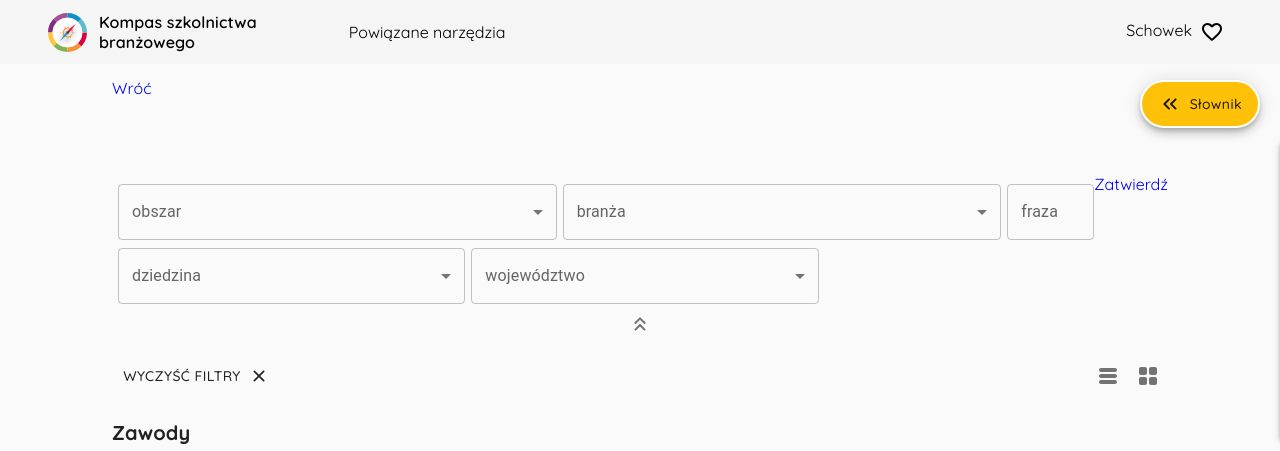
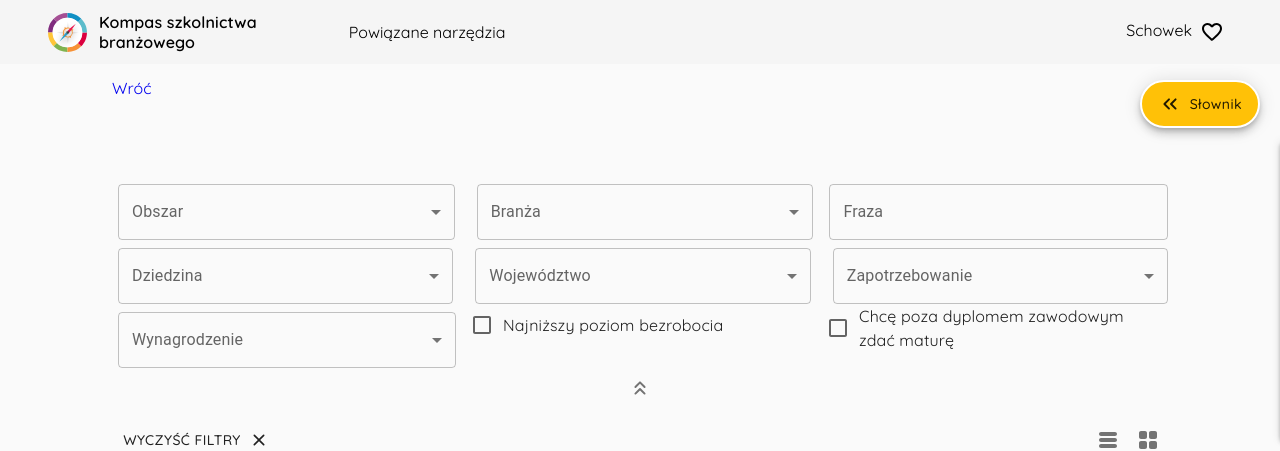
Before and after one commit to gosia-barlik/szkolnictwo_2.0, a React (Vite) app: page /search_results in a window 1280 px wide. Both pictures are taken after a click on the button 640 px from the left and 260 px from the top of the page. Shown: the top 451 px of the page. Built offline with nearby package versions, Linux system fonts and the light colour scheme.

Commit message:
search results as a page wip - code refactor

```diff
--- a/src/App.jsx
+++ b/src/App.jsx
@@ -11,7 +11,7 @@ import {
   Favorites,
   Dictionary
 } from './pages';
-import SearchResults from './components/SearchResults';
+import SearchResults from './pages/SearchResults';
 
 import {loader as singleQualificationLoader} from './pages/Qualification'
 
--- /dev/null
+++ b/src/assets/wrappers/SearchResults.js
@@ -0,0 +1,121 @@
+import styled from "styled-components";
+const Wrapper = styled.div`
+  .qualifications-list {
+    margin-top: 80px;
+    scroll-margin-top: 160px;
+  }
+  .qualifications-list .filters.container {
+    display: flex;
+    flex-direction: column;
+  }
+  .qualifications-list .controls.container {
+    display: flex;
+    flex-direction: row;
+    justify-content: space-between;
+    align-items: center;
+  }
+
+  .qualifications-list .main.autocomplete,
+  .qualifications-list .select {
+    width: 100%;
+    display: flex;
+    justify-content: center;
+    align-items: top;
+    padding-left: 6px;
+    padding-top: 8px;
+  }
+
+  .qualifications-list .qualification-card a h5 {
+    font-family: "Quicksand";
+    font-size: 16px;
+    font-weight: 600;
+  }
+  .qualifications-list .qualification-card a h6 {
+    font-family: "Quicksand";
+    margin-right: 12px;
+    margin-top: 4px;
+    font-size: 14px;
+  }
+
+  .qualifications-list img {
+    background-size: contain;
+    background-repeat: no-repeat;
+    border-radius: 8px;
+    padding: 4px;
+    width: 151px;
+  }
+
+  .qualifications-list a.link {
+    display: flex;
+    justify-content: space-between;
+    align-items: center;
+    text-decoration: none;
+    color: black;
+    width: 100%;
+  }
+
+  .qualifications-list .icons-container {
+    display: flex;
+    flex-direction: row;
+    justify-content: center;
+    align-items: center;
+    margin-right: 18px;
+  }
+
+  .qualifications-list .details-container {
+    display: flex;
+    flex-direction: row;
+    justify-content: flex-start;
+    margin-right: 18px;
+  }
+  //Grid
+  .qualifications-list .grid {
+    display: flex;
+    flex-wrap: wrap;
+    flex-direction: row;
+    margin-top: 12px;
+    width: 100%;
+  }
+
+  .qualifications-list .grid .qualification-card.grid-element {
+    position: relative;
+    display: flex;
+    flex-direction: column;
+    margin: 12px;
+    width: 240px;
+  }
+
+  .qualifications-list .grid .qualification-card.grid-element img {
+    display: flex;
+    margin: 8px 8px 0px 8px;
+    width: 224px;
+  }
+
+  .qualifications-list .grid .qualification-card a .details-container {
+    padding-bottom: 22px;
+  }
+  .qualifications-list .grid .icons-container {
+    position: absolute;
+    bottom: 0;
+  }
+  .qualifications-list .grid .details-container {
+    display: flex;
+    flex-direction: column;
+    justify-content: flex-start;
+    margin-right: 18px;
+  }
+  //QualificationListItem
+  .qualifications-list .qualification-card {
+    display: flex;
+    margin-top: 12px;
+  }
+      .MuiPagination-ul {
+    justify-content: center;
+  }
+      @media (min-width: 768px) {
+    .qualifications-list .filters.container {
+      flex-direction: row;
+    }
+  }
+`;
+export default Wrapper;
--- a/src/components/PieChart.jsx
+++ b/src/components/PieChart.jsx
@@ -351,7 +351,6 @@ const PieChart = (props) => {
               }}
               variant="outlined"
               color="gray"
-
               style={{ marginTop: "12px", textTransform: "none", borderRadius: "50px", border:"1px solid silver" }}
             >
               Wyczyść wynik
--- a/src/components/ui/SingleSelect.jsx
+++ b/src/components/ui/SingleSelect.jsx
@@ -29,9 +29,9 @@ const SingleSelect = (props) => {
       target: { value },
     } = event;
     setSelectedOption(value);
-    if (props.label === "obszar") {
+    if (props.label === "Obszar") {
       handleFiltersArea(value);
-    } else if (props.label === "branża") {
+    } else if (props.label === "Branża") {
       handleFiltersIndustry(value);
     }
   };
--- a/src/pages/Landing.jsx
+++ b/src/pages/Landing.jsx
@@ -9,7 +9,7 @@ import InputAutocomplete from "../components/ui/Autocomplete";
 import PieChart from "../components/PieChart";
 import MostWantedQualifications from "../components/MostWantedQualifications";
 import HighestSalaryQualifications from "../components/HighestSalaryQualifications";
-import QualificationsList from "../components/SearchResults";
+import QualificationsList from "./SearchResults";
 import * as phrases from "./dictionaries/pl.json";
 import { MainInfoAPI } from "../api/Qualifications/mainInfoApi";
 import { setGraphItems, setSelectedItem } from "../redux/searchResults";
--- a/src/components/SearchResults.jsx
+++ b/src/pages/SearchResults.jsx
@@ -1,22 +1,26 @@
 import { useState, useEffect } from "react";
 import { useDispatch, useSelector } from "react-redux";
 import { NavLink } from "react-router-dom";
-import Wrapper from "../assets/wrappers/LandingPage";
+import Wrapper from "../assets/wrappers/SearchResults";
 import Typography from "@mui/material/Typography";
+import { Box } from "@mui/material";
 import IconButton from "@mui/material/IconButton";
 import Button from "@mui/material/Button";
+import FormControlLabel from "@mui/material/FormControlLabel";
 import Pagination from "@mui/material/Pagination";
 import Stack from "@mui/material/Stack";
+import Checkbox from "@mui/material/Checkbox";
+import Autocomplete from "@mui/material/Autocomplete";
+import TextField from "@mui/material/TextField";
 import CloseRoundedIcon from "@mui/icons-material/CloseRounded";
 import TableRowsRoundedIcon from "@mui/icons-material/TableRowsRounded";
 import GridViewRoundedIcon from "@mui/icons-material/GridViewRounded";
 import KeyboardDoubleArrowDownRoundedIcon from "@mui/icons-material/KeyboardDoubleArrowDownRounded";
 import KeyboardDoubleArrowUpRoundedIcon from "@mui/icons-material/KeyboardDoubleArrowUpRounded";
-import QualificationListItem from "./ui/QualificationListItem";
-import InputAutocomplete from "./ui/Autocomplete";
+import QualificationListItem from "../components/ui/QualificationListItem";
 import { MainInfoAPI } from "../api/Qualifications/mainInfoApi";
-import ArrowBackIcon from "@mui/icons-material/ArrowBack";
-import SingleSelect from "./ui/SingleSelect";
+import SingleSelect from "../components/ui/SingleSelect";
+
 import {
   changeResults,
   setFiltersIndustry,
@@ -36,9 +40,8 @@ const SearchResults = () => {
   const [displayAsList, setDisplayAsList] = useState("");
   const [expandFilters, setExpandFilters] = useState(false);
   const [page, setPage] = useState(1);
-  const { qualifications, filters_industry, filters_area } = useSelector(
-    (state) => state.searchResults
-  );
+  const { qualifications, filters_industry, filters_area, filters_phrase } =
+    useSelector((state) => state.searchResults);
   const dispatch = useDispatch();
 
   useEffect(() => {
@@ -96,33 +99,76 @@ const SearchResults = () => {
           dispatch(setFiltersIndustry([]));
           dispatch(setFiltersArea([]));
           dispatch(changeResults([]));
-          dispatch(setGraphItems([]))
+          dispatch(setGraphItems([]));
         }}
       >
         Wróć
       </NavLink>
       <section className="qualifications-list">
-        <div className="filters container">
+        <Stack direction={{ md: "row", xs: "column" }} spacing={2}>
           <SingleSelect
             options={filtersAreas}
-            label="obszar"
+            label="Obszar"
             selected={filters_area}
           />
           <SingleSelect
             options={filtersIndustries}
-            label="branża"
+            label="Branża"
             selected={filters_industry}
             disabled={filters_area ? false : true}
           />
-          <InputAutocomplete results={autocompleteOptions} label="fraza" />
-        </div>
+          <Autocomplete
+            style={{ width: "100%", paddingTop: "8px" }}
+            value={filters_phrase}
+            freeSolo
+            disableClearable
+            options={autocompleteOptions}
+            renderInput={(params) => (
+              <TextField
+                {...params}
+                label="Fraza"
+                slotProps={{
+                  input: {
+                    ...params.InputProps,
+                    type: "search",
+                  },
+                }}
+              />
+            )}
+          />
+
+          {/* <InputAutocomplete results={autocompleteOptions} label="fraza" /> */}
+        </Stack>
 
         {expandFilters && (
-          <div className="filters container">
-            <SingleSelect options={filtersVoivodeships} label="dziedzina" />
-            <SingleSelect options={filtersVoivodeships} label="województwo" />
-            <div style={{ width: "100%" }}></div>
-          </div>
+          <Stack>
+            <Stack direction={{ md: "row", xs: "column" }} spacing={2}>
+              <SingleSelect options={filtersVoivodeships} label="Dziedzina" />
+              <SingleSelect options={filtersVoivodeships} label="Województwo" />
+              <SingleSelect
+                options={filtersVoivodeships}
+                label="Zapotrzebowanie"
+              />
+            </Stack>
+            <Stack direction={{ md: "row", xs: "column" }} spacing={2}>
+              <SingleSelect
+                options={filtersVoivodeships}
+                label="Wynagrodzenie"
+              />
+              <Box style={{width:"100%"}}>
+                <FormControlLabel
+                  control={<Checkbox />}
+                  label="Najniższy poziom bezrobocia"
+                />
+              </Box>
+              <Box style={{width:"100%"}}>
+                <FormControlLabel
+                  control={<Checkbox />}
+                  label="Chcę poza dyplomem zawodowym zdać maturę"
+                />
+              </Box>
+            </Stack>
+          </Stack>
         )}
 
         <div className="flex-center">
--- a/src/pages/index.js
+++ b/src/pages/index.js
@@ -6,3 +6,4 @@ export { default as SinglePageError } from "./SinglePageError";
 export { default as Qualification } from "./Qualification";
 export { default as Favorites } from "./Favorites";
 export { default as Dictionary } from "./Dictionary";
+export { default as SearchResults } from "./SearchResults";
```
